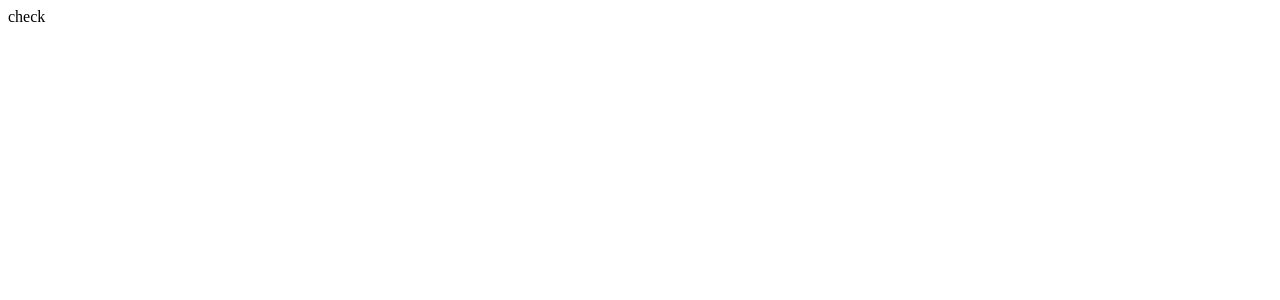
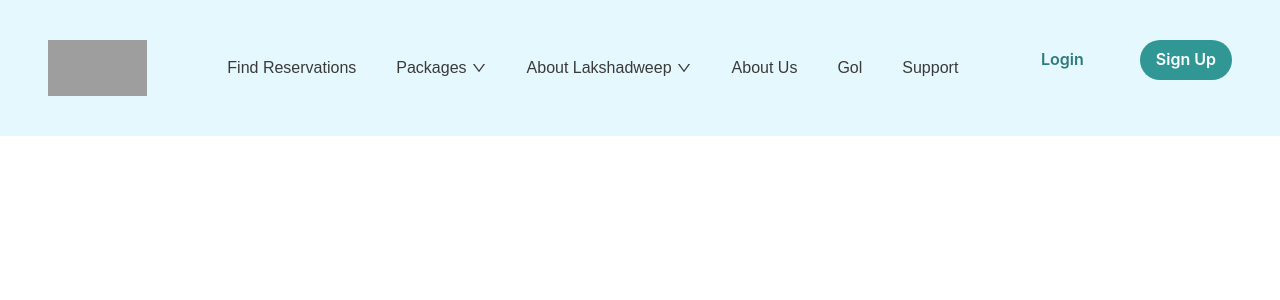
Before and after one commit to Nitesh-Samaniya/Agumentik-task, a React (Create React App) app in the folder frontend/: page / in a window 1280 px wide. Shown: the top 300 px of the page. Built offline with nearby package versions, Linux system fonts and the light colour scheme; grey boxes are pictures that could not be loaded.

Commit message:
navbar created

```diff
--- a/frontend/package.json
+++ b/frontend/package.json
@@ -3,11 +3,16 @@
   "version": "0.1.0",
   "private": true,
   "dependencies": {
+    "@chakra-ui/react": "^2.5.1",
+    "@emotion/react": "^11.10.6",
+    "@emotion/styled": "^11.10.6",
     "@testing-library/jest-dom": "^5.16.5",
     "@testing-library/react": "^13.4.0",
     "@testing-library/user-event": "^13.5.0",
+    "framer-motion": "^10.2.5",
     "react": "^18.2.0",
     "react-dom": "^18.2.0",
+    "react-icons": "^4.8.0",
     "react-scripts": "5.0.1",
     "web-vitals": "^2.1.4"
   },
--- a/frontend/src/App.js
+++ b/frontend/src/App.js
@@ -1,10 +1,11 @@
-
+import Navbar from "./components/navbar/Navbar";
+import { Box } from '@chakra-ui/react'
 
 function App() {
   return (
-    <div className="App">
-      check
-    </div>
+    <Box>
+      <Navbar />
+    </Box>
   );
 }
 
--- /dev/null
+++ b/frontend/src/components/navbar/DrawerNav.jsx
@@ -0,0 +1,51 @@
+import {
+    Drawer,
+    DrawerBody,
+    DrawerHeader,
+    DrawerOverlay,
+    DrawerContent,
+    DrawerCloseButton,
+    useDisclosure,
+    Button,
+    Text
+  } from '@chakra-ui/react'
+import React from 'react';
+import { GiHamburgerMenu } from 'react-icons/gi';
+import { AiOutlineDown } from 'react-icons/ai';
+
+function DrawerNav() {
+    const { isOpen, onOpen, onClose } = useDisclosure()
+    const btnRef = React.useRef()
+
+    return (
+      <>
+        <Button ref={btnRef} colorScheme='teal' onClick={onOpen}>
+          <GiHamburgerMenu />
+        </Button>
+        <Drawer
+          isOpen={isOpen}
+          placement='right'
+          onClose={onClose}
+          finalFocusRef={btnRef}
+        >
+          <DrawerOverlay />
+          <DrawerContent height="60% !important">
+            <DrawerCloseButton />
+            <DrawerHeader></DrawerHeader>
+
+            <DrawerBody>
+                <Text marginBottom={10} cursor={'pointer'}>Find Reservations</Text>
+                <Text marginBottom={10} cursor={'pointer'} display={'flex'} alignItems={'center'} gap={1}>Packages<AiOutlineDown /></Text>
+                <Text marginBottom={10} cursor={'pointer'} display={'flex'} alignItems={'center'} gap={1}>About Lakshadweep <AiOutlineDown /></Text>
+                <Text marginBottom={10} cursor={'pointer'}>About Us</Text>
+                <Text marginBottom={10} cursor={'pointer'}>Gol</Text>
+                <Text>Support</Text>
+            </DrawerBody>
+
+          </DrawerContent>
+        </Drawer>
+      </>
+    )
+  }
+
+  export default DrawerNav;
--- /dev/null
+++ b/frontend/src/components/navbar/Navbar.jsx
@@ -0,0 +1,44 @@
+import React from 'react'
+import { Box, Button, Hide, Image, Show, Text } from '@chakra-ui/react'
+import { AiOutlineDown } from 'react-icons/ai';
+import DrawerNav from './DrawerNav';
+
+const Navbar = () => {
+  return (
+    <Box bg={'#E5F8FE'}> {/* main container */}
+        <Box pl={['48px']} pr={['48px']} pt={'40px'} pb={'40px'} display={'flex'} justifyContent={'space-between'}>  {/* box containing content */}
+          <Box display={'flex'} gap={'80px'}>
+
+            <Box> {/* box for logo */}
+                <Image w={'99.35px'} h={'56px'} src='https://s3-alpha-sig.figma.com/img/80a0/725d/c6fde8d86e0166b58d5ef942d8d55b63?Expires=1679875200&Signature=mDE0gmutHrZk1ucqmOFMoFUhnVTHA2T9n4qkNdAOV8d8PFWtfg4Ytc~aymbtdjc7dC3vC~kEoi~IiB~e7jxKKWC342ezJ5wyi3unZa3PAxc7HnLnvzu3XFBEC8404r6mx3WdOocZUp0G1GH3kM31OPrqtQ2nUJ-krc-NDHM01l3bXMMkCm2EEtn5DNiZSA6FImaeAeneCpyf1CSGkaCjBZ~R1VRlzrUcgm5m-MiIgvSZ9HPpu-lY3mfjFJ~sSlL0M8GGYGNsi0AyMq-Glp24jwXDbFk7kXKOgSxFxEnwM9Eo-cfgQwi4tcFBOjUAly8d9-e9jtMMpSRSulJRoxAxHQ__&Key-Pair-Id=APKAQ4GOSFWCVNEHN3O4'/>
+            </Box>
+
+            <Hide below='900px'>  {/* hide the box which containing menu when screen shrink to below 900px */}
+              <Box display={'flex'} gap={10} alignItems={'center'} fontFamily={'sans-serif'} lineHeight={'22px'} color={'#3A3A3A'}>
+                  <Text cursor={'pointer'}>Find Reservations</Text>
+                  <Text cursor={'pointer'} display={'flex'} alignItems={'center'} gap={1}>Packages<AiOutlineDown /></Text>
+                  <Text cursor={'pointer'} display={'flex'} alignItems={'center'} gap={1}>About Lakshadweep <AiOutlineDown /></Text>
+                  <Text cursor={'pointer'}>About Us</Text>
+                  <Text cursor={'pointer'}>Gol</Text>
+                  <Text cursor={'pointer'}>Support</Text>
+              </Box>
+            </Hide>
+
+          </Box>
+
+          <Hide below='900px'> {/* Hide the login/signup button below 900px */}
+            <Box display={'flex'} justifyContent={'space-between'}>
+              <Button colorScheme='teal' variant='ghost' mr={10}>Login</Button>
+              <Button colorScheme='teal' variant='solid' borderRadius={'20px'}>Sign Up</Button>
+            </Box>
+          </Hide>
+
+          <Show below='900px'> {/* show the drawer below 900px */}
+            <DrawerNav />
+          </Show>
+        </Box>
+    </Box>
+  )
+}
+
+export default Navbar
--- a/frontend/src/index.js
+++ b/frontend/src/index.js
@@ -1,8 +1,11 @@
 import React from 'react';
 import ReactDOM from 'react-dom/client';
 import App from './App';
+import { ChakraProvider } from '@chakra-ui/react'
 
 const root = ReactDOM.createRoot(document.getElementById('root'));
 root.render(
-    <App />
+    <ChakraProvider>
+        <App />
+    </ChakraProvider>
 );
```
Also changed, not shown: 1 other file (tests, documents, lock files or other folders).
